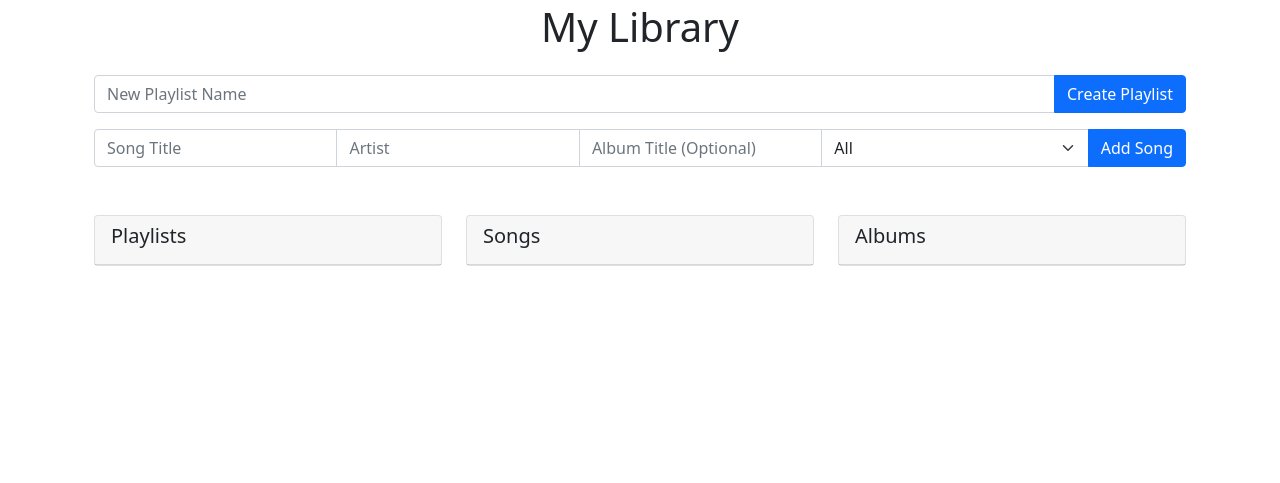
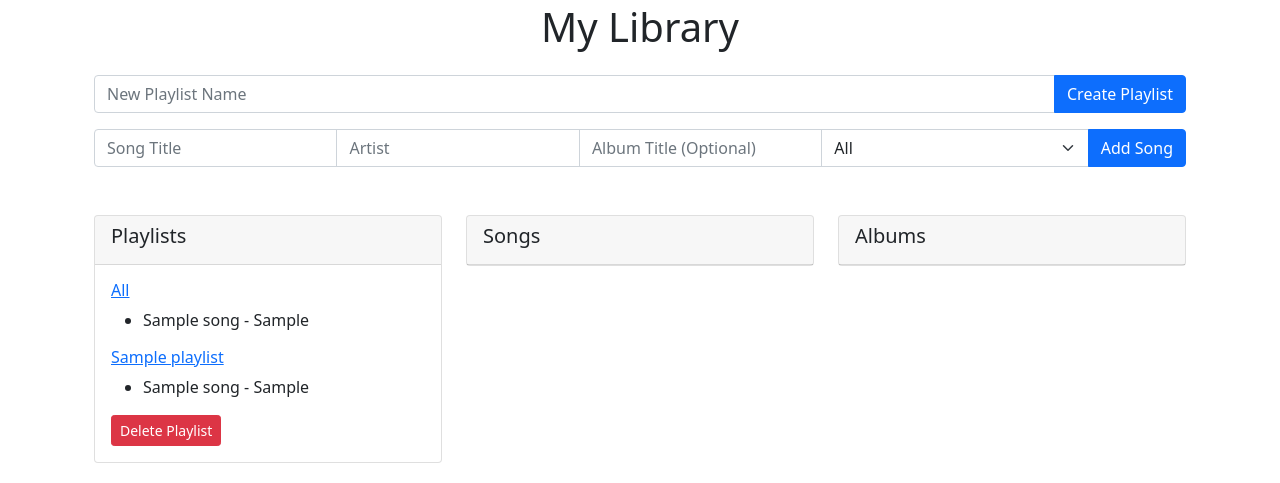
Before and after one commit to BerkleySitterson/ITSC4155_MDSp24_Group2, a Django app: a page that uses src/templates/library.html in a window 1280 px wide. Shown: the part 341-824 px from the top of the page. Before the commit the page ends 607 px from the top, so only its background shows below. Run offline with Django 5.2, Linux system fonts and the light colour scheme; a user stored in the database is signed in; tables that the repository leaves empty hold one stand-in row (values such as "Sample post").

Commit message:
ability to delete stuff on library page

```diff
--- a/config/urls.py
+++ b/config/urls.py
@@ -34,6 +34,7 @@
     path('account/<str:username>/clear/', views.clear_search_history, name='clear_search_history'),
     path('account/<str:username>/change_username/', views.change_username, name='change_username'),
     path('account/<str:username>/change_password/', views.change_password, name='change_password'),
-    #path('create_playlist/<str:username>/', views.create_playlist, name='create_playlist'),
-    #path('add_song/<str:username>/', views.add_song, name='add_song'),
+    path('library/<str:username>/delete_playlist/<int:playlist_id>/', views.delete_playlist, name='delete_playlist'),
+    path('library/<str:username>/delete_song/<int:song_id>/', views.delete_song, name='delete_song'),
+    path('library/<str:username>/delete_album/<int:album_id>/', views.delete_album, name='delete_album'),
 ]
--- a/src/templates/library.html
+++ b/src/templates/library.html
@@ -49,8 +49,17 @@
                 <div class="card-header" data-bs-toggle="collapse" data-bs-target="#playlists">
                     <h5 class="card-title">Playlists</h5>
                 </div>
-                <div class="collapse" id="playlists">
                 <div class="card-body">
+                    <div>
+                        <a href="?playlist=all">
+                            <h6>All</h6>
+                        </a>
+                        <ul>
+                            {% for song in songs %}
+                            <li>{{ song.title }} - {{ song.artist }}</li>
+                            {% endfor %}
+                        </ul>
+                    </div>
                     {% for playlist in playlists %}
                     <div>
                         <a href="?playlist={{ playlist.id }}">
@@ -61,9 +70,12 @@
                             <li>{{ song.title }} - {{ song.artist }}</li>
                             {% endfor %}
                         </ul>
+                        <form method="post" action="{% url 'delete_playlist' username=username playlist_id=playlist.id %}">
+                            {% csrf_token %}
+                            <button type="submit" class="btn btn-danger btn-sm">Delete Playlist</button>
+                        </form>
                     </div>
                     {% endfor %}
-                    </div>
                 </div>
             </div>
         </div>
@@ -79,6 +91,10 @@
                         <ul>
                             {% for song in selected_playlist.songs.all %}
                             <li>{{ song.title }} - {{ song.artist }}</li>
+                            <form method="post" action="{% url 'delete_song' username=username song_id=song.id %}">
+                                {% csrf_token %}
+                                <button type="submit" class="btn btn-danger btn-sm">Delete Song</button>
+                            </form>
                             {% endfor %}
                         </ul>
                         {% else %}
@@ -86,6 +102,10 @@
                         <ul>
                             {% for song in songs %}
                             <li>{{ song.title }} - {{ song.artist }}</li>
+                            <form method="post" action="{% url 'delete_song' username=username song_id=song.id %}">
+                                {% csrf_token %}
+                                <button type="submit" class="btn btn-danger btn-sm">Delete Song</button>
+                            </form>
                             {% endfor %}
                         </ul>
                         {% endif %}
@@ -105,6 +125,10 @@
                         <ul>
                             {% for album in selected_playlist_albums %}
                             <li>{{ album.title }} - {{ album.artist }}</li>
+                            <form method="post" action="{% url 'delete_album' username=username album_id=album.id %}">
+                                {% csrf_token %}
+                                <button type="submit" class="btn btn-danger btn-sm">Delete Album</button>
+                            </form>
                             {% endfor %}
                         </ul>
                         {% else %}
@@ -112,6 +136,10 @@
                         <ul>
                             {% for album in albums %}
                             <li>{{ album.title }} - {{ album.artist }}</li>
+                            <form method="post" action="{% url 'delete_album' username=username album_id=album.id %}">
+                                {% csrf_token %}
+                                <button type="submit" class="btn btn-danger btn-sm">Delete Album</button>
+                            </form>
                             {% endfor %}
                         </ul>
                         {% endif %}
--- a/src/views.py
+++ b/src/views.py
@@ -98,6 +98,27 @@
 
     return render(request, 'library.html', context)
 
+def delete_playlist(request, username, playlist_id):
+    if request.method == 'POST':
+        user = request.user
+        playlist = Playlist.objects.filter(id=playlist_id, user=user)
+        if playlist.exists():
+            playlist.delete()
+    return redirect('library', username=username)
+
+def delete_song(request, username, song_id):
+    if request.method == 'POST':
+        song = Song.objects.filter(id=song_id)
+        if song.exists():
+            song.delete()
+    return redirect('library', username=username)
+
+def delete_album(request, username, album_id):
+    if request.method == 'POST':
+        album = Album.objects.filter(id=album_id)
+        if album.exists():
+            album.delete()
+    return redirect('library', username=username)
 
 def clear(request):
     querySet = []
```
Also changed, not shown: db.sqlite3. Lines whose indentation alone changed are shown as unchanged.
